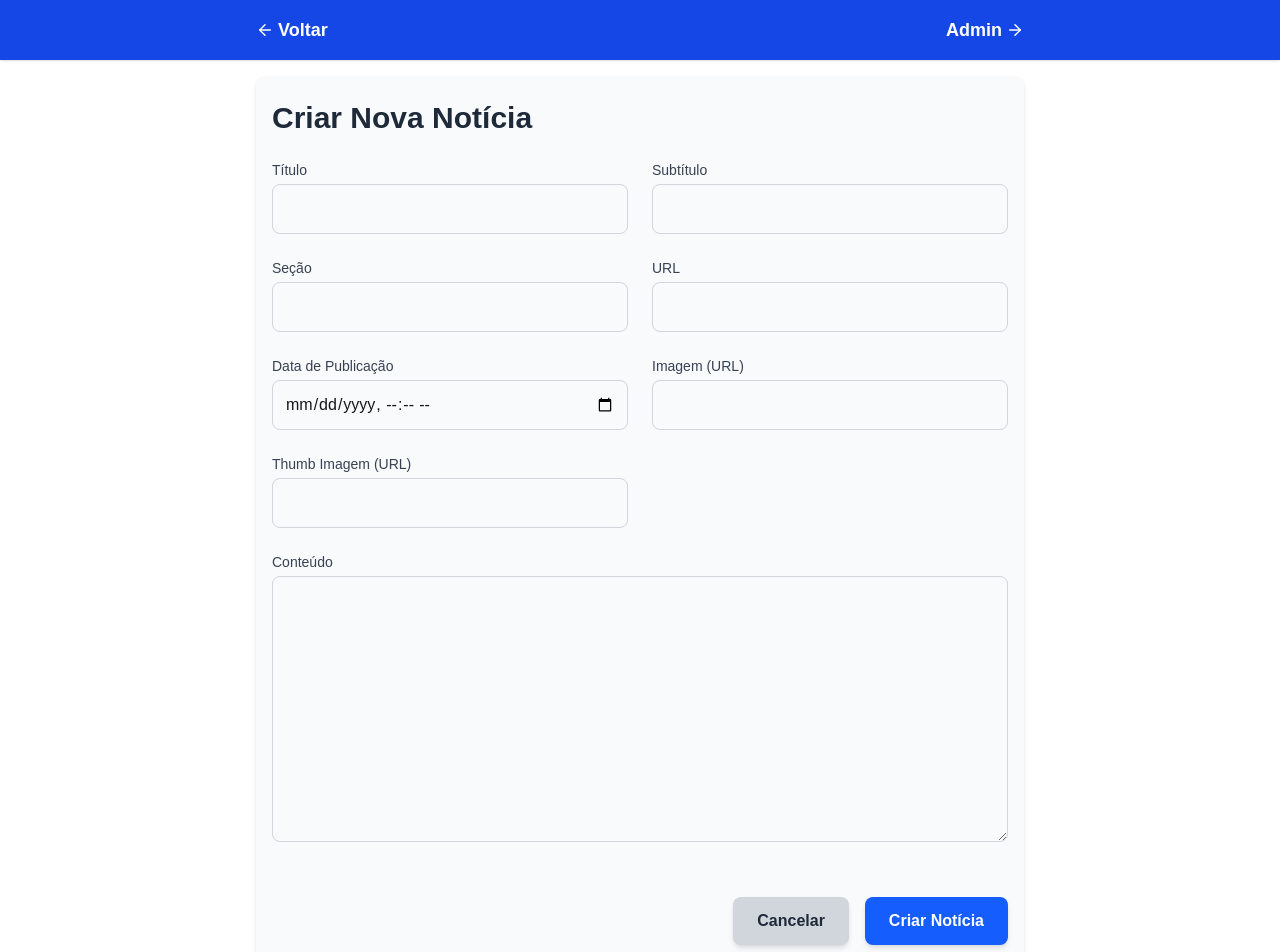
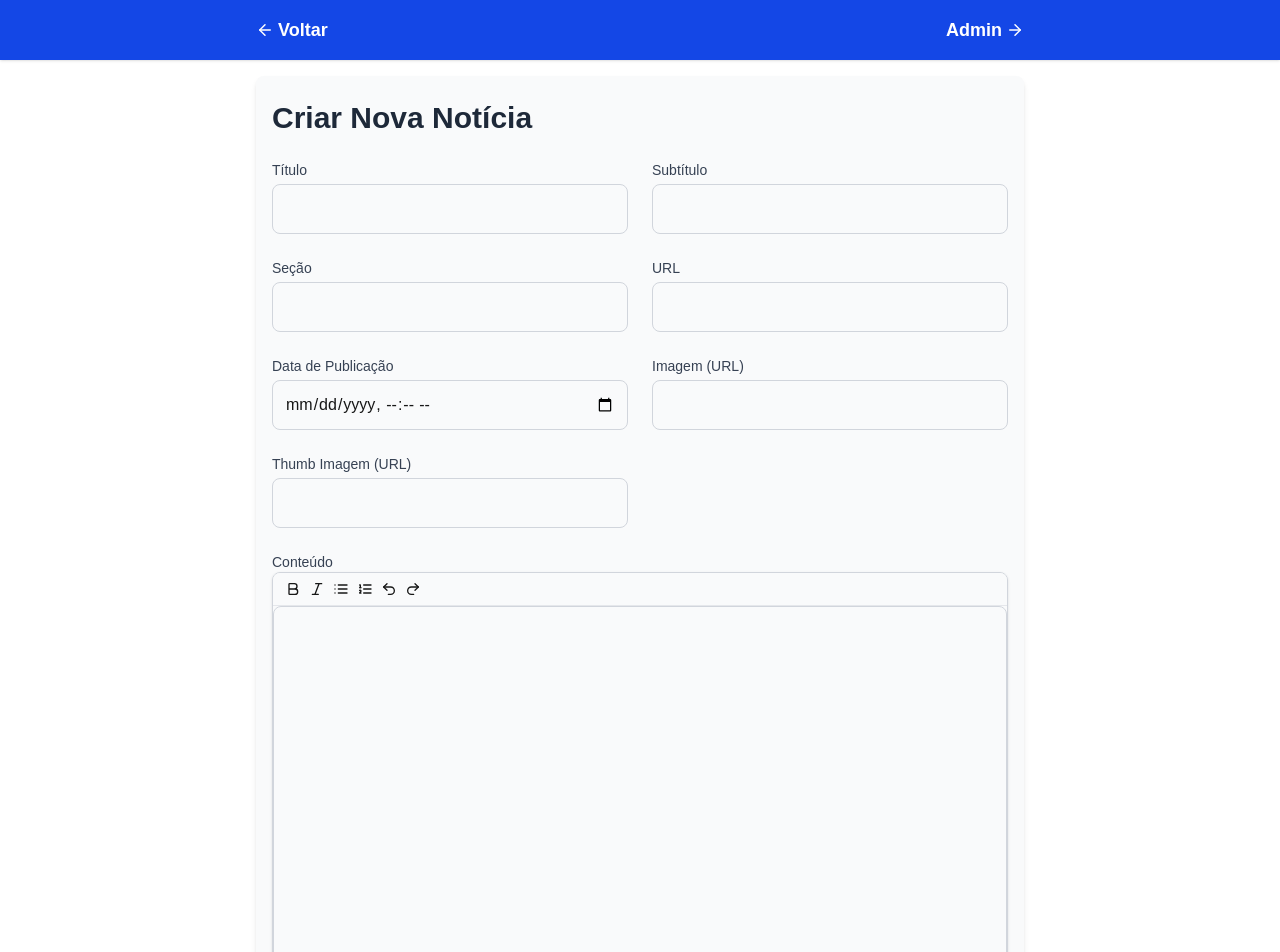
Before and after one commit to jessicacarolina/news-estadao-frontend, a Next.js app: page /admin/news/create in a window 1280 px wide. Shown: the top 952 px of the page. Built offline with nearby package versions, Linux system fonts and the light colour scheme.

Commit message:
Adding text editor for content

```diff
--- a/package.json
+++ b/package.json
@@ -12,6 +12,8 @@
     "test:cov": "jest --coverage"
   },
   "dependencies": {
+    "@tiptap/react": "^2.11.7",
+    "@tiptap/starter-kit": "^2.11.7",
     "axios": "^1.8.4",
     "date-fns": "^4.1.0",
     "lucide-react": "^0.488.0",
--- a/src/app/globals.css
+++ b/src/app/globals.css
@@ -25,3 +25,14 @@ body {
   color: var(--foreground);
   font-family: Arial, Helvetica, sans-serif;
 }
+
+.ProseMirror:focus {
+  outline: none !important;
+  border: none !important;
+  box-shadow: none !important;
+  min-height: 300px !important;
+}
+
+.tiptap {
+  min-height: 300px !important;
+}
--- a/src/components/NewsForm.tsx
+++ b/src/components/NewsForm.tsx
@@ -2,6 +2,7 @@
 
 import { useState, useEffect } from 'react';
 import { useRouter } from 'next/navigation';
+import RichTextEditor from './RichTextEditor';
 
 interface NewsData {
   title?: string;
@@ -43,9 +44,26 @@ export default function NewsForm({ initialData = {} as NewsData, onSubmit, isEdi
 
   const handleSubmit = async (e: React.FormEvent) => {
     e.preventDefault();
+    setError('');
     setLoading(true);
+    const selectedDate = new Date(publicationDateTime);
+    const now = new Date();
+    const oneYearFromNow = new Date();
+    oneYearFromNow.setFullYear(now.getFullYear() + 1);
 
-    const isoDate = new Date(publicationDateTime).toISOString().replace(/\.\d{3}Z$/, 'Z');
+    if (isNaN(selectedDate.getTime())) {
+      setError('Data de publicação inválida. Verifique o formato.');
+      setLoading(false);
+      return;
+    }
+
+    if (selectedDate > oneYearFromNow) {
+      setError('A data de publicação não pode ser superior a 1 ano a partir de hoje.');
+      setLoading(false);
+      return;
+    }
+
+    const isoDate = selectedDate.toISOString().replace(/\.\d{3}Z$/, 'Z');
     const newsData = {
       title,
       subtitle,
@@ -144,7 +162,7 @@ export default function NewsForm({ initialData = {} as NewsData, onSubmit, isEdi
             onChange={(e) => setPublicationDateTime(e.target.value)}
             required
             min={new Date().toISOString().slice(0, 16)}
-            className="mt-1 p-3 w-full border border-gray-300 rounded-lg focus:ring-blue-500 focus:border-blue-500 cursor-pointer"
+            className="mt-1 p-3 w-full border border-gray-300 rounded-lg focus:ring-blue-500 focus:border-blue-500 cursor-text"
           />
         </div>
 
@@ -180,14 +198,7 @@ export default function NewsForm({ initialData = {} as NewsData, onSubmit, isEdi
           <label htmlFor="content" className="block text-sm font-medium text-gray-700">
             Conteúdo
           </label>
-          <textarea
-            id="content"
-            value={content}
-            onChange={(e) => setContent(e.target.value)}
-            required
-            rows={10}
-            className="mt-1 p-3 w-full border border-gray-300 rounded-lg focus:ring-blue-500 focus:border-blue-500"
-          />
+          <RichTextEditor value={content} onChange={setContent} />
         </div>
 
         <div className="flex justify-end gap-4 mt-6 md:col-span-2">
--- /dev/null
+++ b/src/components/RichTextEditor.tsx
@@ -0,0 +1,87 @@
+import { EditorContent, useEditor } from '@tiptap/react';
+import StarterKit from '@tiptap/starter-kit';
+import TextStyle from '@tiptap/extension-text-style';
+import { useEffect } from 'react';
+import { Bold, Italic, List, ListOrdered, Undo2, Redo2 } from 'lucide-react';
+
+interface RichTextEditorProps {
+  value: string;
+  onChange: (html: string) => void;
+}
+
+export default function RichTextEditor({ value, onChange }: RichTextEditorProps) {
+  const editor = useEditor({
+    extensions: [ StarterKit, TextStyle ],
+    content: value || '<p></p>',
+    onUpdate: ({ editor }) => {
+      onChange(editor.getHTML());
+    },
+  });
+
+  useEffect(() => {
+    if (editor && value !== editor.getHTML()) {
+      editor.commands.setContent(value || '<p></p>', false);
+    }
+  }, [value]);
+
+  if (!editor) return null;
+
+  return (
+    <div className="border border-gray-300 rounded-lg overflow-hidden shadow-sm">
+      <div className="flex flex-wrap items-center gap-2 px-3 py-2 bg-gray-50 border-b border-gray-200">
+        <button
+          type="button"
+          onClick={() => editor.chain().focus().toggleBold().run()}
+          className={editor.isActive('bold') ? 'text-blue-600' : ''}
+          title="Negrito"
+        >
+          <Bold size={16} />
+        </button>
+        <button
+          type="button"
+          onClick={() => editor.chain().focus().toggleItalic().run()}
+          className={editor.isActive('italic') ? 'text-blue-600' : ''}
+          title="Itálico"
+        >
+          <Italic size={16} />
+        </button>
+        <button
+          type="button"
+          onClick={() => editor.chain().focus().toggleBulletList().run()}
+          className={editor.isActive('bulletList') ? 'text-blue-600' : ''}
+          title="Lista com marcadores"
+        >
+          <List size={16} />
+        </button>
+        <button
+          type="button"
+          onClick={() => editor.chain().focus().toggleOrderedList().run()}
+          className={editor.isActive('orderedList') ? 'text-blue-600' : ''}
+          title="Lista numerada"
+        >
+          <ListOrdered size={16} />
+        </button>
+        <button
+          type="button"
+          onClick={() => editor.chain().focus().undo().run()}
+          title="Desfazer"
+        >
+          <Undo2 size={16} />
+        </button>
+        <button
+          type="button"
+          onClick={() => editor.chain().focus().redo().run()}
+          title="Refazer"
+        >
+          <Redo2 size={16} />
+        </button>
+      </div>
+
+      <div
+        className="min-h-[300px] w-full p-4 border border-gray-300 rounded-lg focus-within:outline-none prose max-w-none"
+      >
+        <EditorContent editor={editor} className="w-full min-h-[300px] cursor-text focus:outline-none" />
+      </div>
+    </div>
+  );
+}
```
Also changed, not shown: 1 other file (tests, documents, lock files or other folders).
